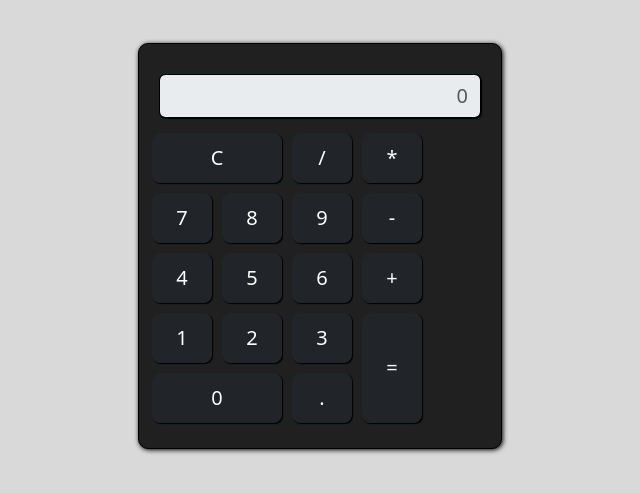
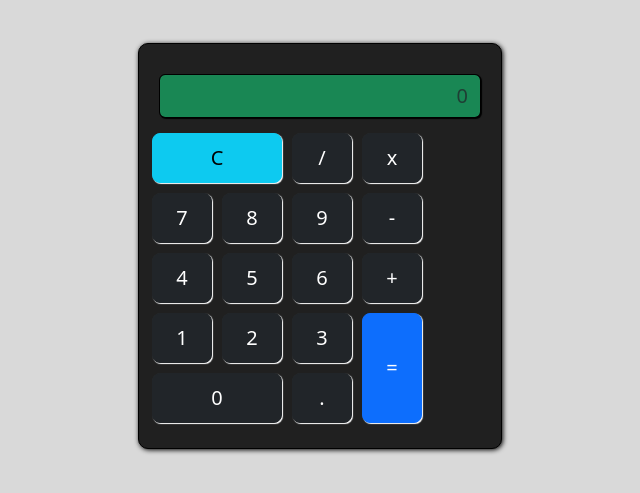
Before and after one commit to mateuswillian/JAVASCRIPT, a website: page html_JS/calculadora.html in a window 1280 px wide. Shown: the part 77-570 px from the top of the page, without its empty margins (320-960 px from the left). Drawn offline with nearby package versions, Linux system fonts and the light colour scheme.

Commit message:
calculadora finalizada

```diff
--- a/html_JS/assets/css/calculadora.css
+++ b/html_JS/assets/css/calculadora.css
@@ -15,7 +15,7 @@ body {
     width: 60px;
     height: 50px;
     margin: 5px;
-    box-shadow: 1px 1px 1px #000000;
+    box-shadow: 1px 1px 1px #ffffff;
 }
 
 .clear {
--- a/html_JS/assets/js/calculadora.js
+++ b/html_JS/assets/js/calculadora.js
@@ -0,0 +1,20 @@
+function calcular(tipo, valor){
+    console.log(`O tipo é ${tipo} e o valor é: ${valor}`)
+
+    if (tipo === 'num') {
+        document.getElementById('resultado').value += valor
+    } else if(tipo === 'acao') {
+        if( valor === 'c') {
+            document.getElementById('resultado').value = ''
+        }
+        if (valor === '+' || valor === '-' || valor === '*' || valor === '/' || valor === '.') {
+            document.getElementById('resultado').value += valor
+        }
+
+        if (valor ===  '=') {
+            let valorCampo = eval(document.getElementById('resultado').value)
+            document.getElementById('resultado').value = valorCampo
+        }
+    }
+
+}
--- a/html_JS/calculadora.html
+++ b/html_JS/calculadora.html
@@ -14,33 +14,33 @@
             <div class="col d-flex justify-content-center">
                 <div class="calculadora ">
 
-                    <input type="text" class="form-control resultado" placeholder="0" disabled="disabled">
+                    <input id="resultado" type="text" class="form-control resultado bg-success" placeholder="0" disabled="disabled">
                     <div class="row">
-                        <button type="button" class="btn btn-dark btn-lg clear fw-light">C</button>
-                        <button type="button" class="btn btn-dark btn-lg  fw-light">/</button>
-                        <button type="button" class="btn btn-dark btn-lg  fw-light">*</button>
+                        <button type="button" class="btn btn-info btn-lg clear fw-light" onclick="calcular('acao', 'c')">C</button>
+                        <button type="button" class="btn btn-dark btn-lg  fw-light" onclick="calcular('acao', '/')">/</button>
+                        <button type="button" class="btn btn-dark btn-lg  fw-light" onclick="calcular('acao', '*')">x</button>
                     </div>
                     <div class="row">
-                        <button type="button" class="btn btn-dark btn-lg  fw-light">7</button>
-                        <button type="button" class="btn btn-dark btn-lg  fw-light">8</button>
-                        <button type="button" class="btn btn-dark btn-lg  fw-light">9</button>
-                        <button type="button" class="btn btn-dark btn-lg  fw-light">-</button>
+                        <button type="button" class="btn btn-dark btn-lg  fw-light"  onclick="calcular('num', '7')">7</button>
+                        <button type="button" class="btn btn-dark btn-lg  fw-light"  onclick="calcular('num', '8')">8</button>
+                        <button type="button" class="btn btn-dark btn-lg  fw-light"  onclick="calcular('num', '9')">9</button>
+                        <button type="button" class="btn btn-dark btn-lg  fw-light"  onclick="calcular('acao', '-')">-</button>
                     </div>
                     <div class="row">
-                        <button type="button" class="btn btn-dark btn-lg  fw-light">4</button>
-                        <button type="button" class="btn btn-dark btn-lg  fw-light">5</button>
-                        <button type="button" class="btn btn-dark btn-lg  fw-light">6</button>
-                        <button type="button" class="btn btn-dark btn-lg  fw-light">+</button>
+                        <button type="button" class="btn btn-dark btn-lg  fw-light"  onclick="calcular('num', '4')">4</button>
+                        <button type="button" class="btn btn-dark btn-lg  fw-light"  onclick="calcular('num', '5')">5</button>
+                        <button type="button" class="btn btn-dark btn-lg  fw-light"  onclick="calcular('num', '6')">6</button>
+                        <button type="button" class="btn btn-dark btn-lg  fw-light"  onclick="calcular('acao', '+')">+</button>
                     </div>
                     <div class="row">
-                        <button type="button" class="btn btn-dark btn-lg  fw-light">1</button>
-                        <button type="button" class="btn btn-dark btn-lg  fw-light">2</button>
-                        <button type="button" class="btn btn-dark btn-lg  fw-light">3</button>
-                        <button type="button" class="btn btn-dark btn-lg  enter">=</button>
+                        <button type="button" class="btn btn-dark btn-lg  fw-light"  onclick="calcular('num', '1')">1</button>
+                        <button type="button" class="btn btn-dark btn-lg  fw-light"  onclick="calcular('num', '2')">2</button>
+                        <button type="button" class="btn btn-dark btn-lg  fw-light"  onclick="calcular('num', '3')">3</button>
+                        <button type="button" class="btn btn-primary btn-lg  enter"  onclick="calcular('acao', '=')">=</button>
                     </div>
                     <div class="row subir">
-                        <button type="button" class="btn btn-dark btn-lg  fw-light zero">0</button>
-                        <button type="button" class="btn btn-dark btn-lg  fw-light">.</button>
+                        <button type="button" class="btn btn-dark btn-lg  fw-light zero"  onclick="calcular('num', '0')">0</button>
+                        <button type="button" class="btn btn-dark btn-lg  fw-light"  onclick="calcular('acao', '.')">.</button>
                     </div>
                 </div>
 
@@ -48,5 +48,6 @@
 
         </div>
     </div>
+    <script src="./assets/js/calculadora.js"></script>
 </body>
 </html>
```
